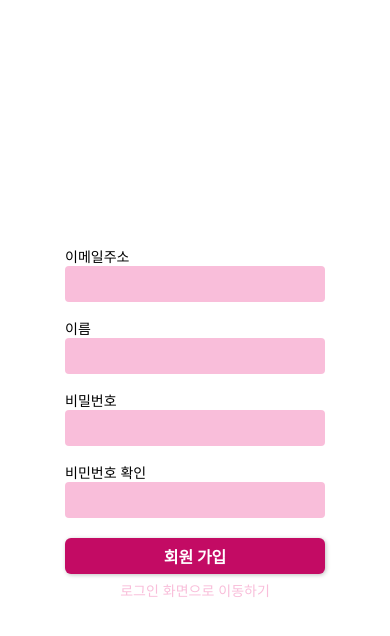
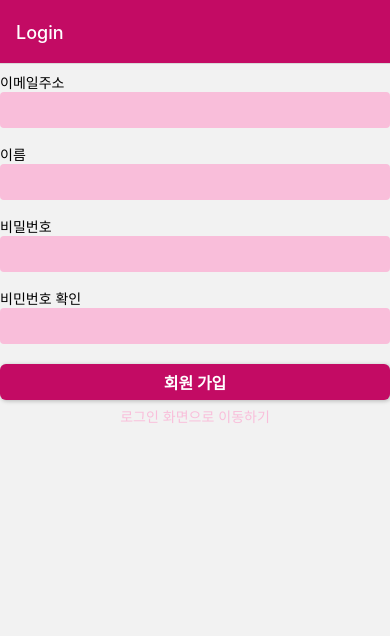
Before and after one commit to mipi1256/React-Native-AuthApp, a React Native app: screen /Login in a window 390 px wide. Shown: the top 636 px of the page. Built offline with nearby package versions, Linux system fonts and the light colour scheme.

Commit message:
#4. 페이지 이동을 위한 라이브러리 다운로드, Stack과 Navigator 작성 중...

```diff
--- a/App.js
+++ b/App.js
@@ -2,12 +2,36 @@ import { StatusBar } from 'expo-status-bar';
 import { StyleSheet, Text, View } from 'react-native';
 import AuthForm from './components/Auth/AuthForm';
 import AuthContent from './components/Auth/AuthContent';
+import { createStackNavigator } from '@react-navigation/stack';
+import LoginScreen from './screens/LoginScreen';
+import SignUpScreen from './screens/SignUpScreen';
+import { Colors } from './constants/styles';
+import { NavigationContainer } from '@react-navigation/native';
+
+const Stack = createStackNavigator();
+
+const AuthStack = () => {
+  return (
+    <Stack.Navigator
+      screenOptions={{
+        // Header 블록에 대한 스타일
+        headerStyle: { backgroundColor: Colors.primary500 },
+        // Header의 텍스트, 버튼 색상
+        headerTintColor: 'white',
+        contentStyle: { backgroundColor: Colors.primary100 },
+      }}
+    >
+      <Stack.Screen name='Login' component={LoginScreen} />
+      <Stack.Screen name='SignUp' component={SignUpScreen} />
+    </Stack.Navigator>
+  );
+};
 
 export default function App() {
   return (
-    <View style={styles.container}>
-      <AuthContent />
-    </View>
+    <NavigationContainer>
+      <AuthStack />
+    </NavigationContainer>
   );
 }
 
--- a/package.json
+++ b/package.json
@@ -9,6 +9,8 @@
     "web": "expo start --web"
   },
   "dependencies": {
+    "@react-navigation/native": "^6.1.17",
+    "@react-navigation/stack": "^6.3.29",
     "expo": "~51.0.11",
     "expo-status-bar": "~1.12.1",
     "react": "18.2.0",
--- a/screens/LoginScreen.js
+++ b/screens/LoginScreen.js
@@ -0,0 +1,8 @@
+import React from 'react';
+import AuthContent from '../components/Auth/AuthContent';
+
+const LoginScreen = () => {
+  return <AuthContent />;
+};
+
+export default LoginScreen;
```
Also changed, not shown: 1 other file (tests, documents, lock files or other folders).
